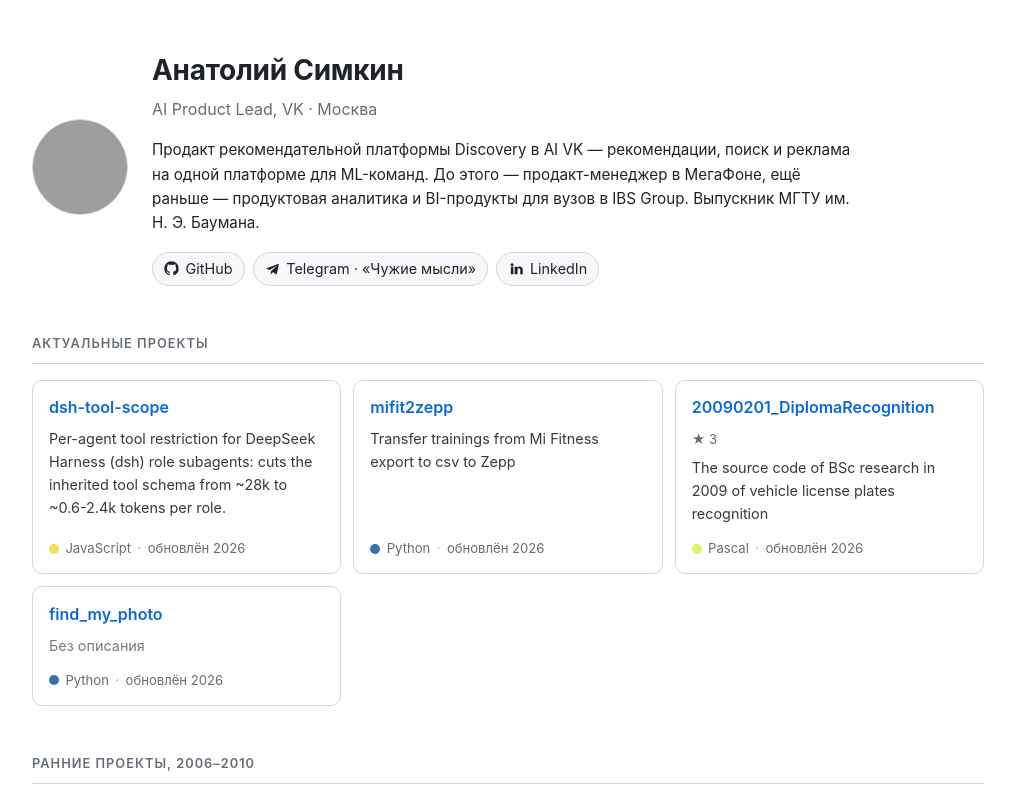
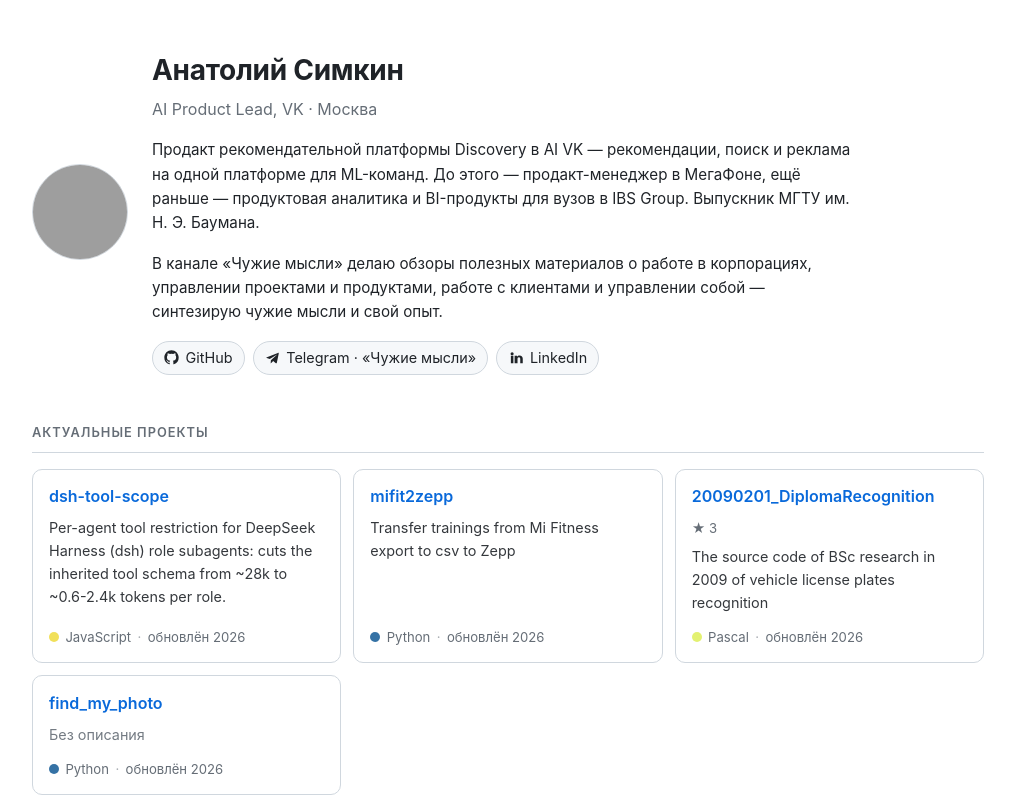
Before and after one commit to asimkin/asimkin.github.io, a plain HTML site: page index.html in a window 1280 px wide. Shown: the top 797 px of the page, without its empty margins (132-1147 px from the left). Drawn offline with Linux system fonts and the light colour scheme; grey boxes are pictures that could not be loaded.

Commit message:
merge linkedin bio with telegram channel intro

```diff
--- a/index.html
+++ b/index.html
@@ -69,6 +69,9 @@ footer { margin-top: 4rem; padding-top: 1.5rem; border-top: 1px solid var(--line
       <p class="bio">Продакт рекомендательной платформы Discovery в AI VK — рекомендации, поиск и реклама
       на одной платформе для ML-команд. До этого — продакт-менеджер в МегаФоне, ещё раньше —
       продуктовая аналитика и BI-продукты для вузов в IBS Group. Выпускник МГТУ им. Н. Э. Баумана.</p>
+      <p class="bio">В канале «Чужие мысли» делаю обзоры полезных материалов о работе в корпорациях,
+      управлении проектами и продуктами, работе с клиентами и управлении собой — синтезирую чужие
+      мысли и свой опыт.</p>
       <div class="links">
         <a href="https://github.com/asimkin" target="_blank" rel="noopener">
           <svg viewBox="0 0 24 24" aria-hidden="true"><path d="M12 .5C5.73.5.5 5.73.5 12a11.5 11.5 0 0 0 7.86 10.92c.58.1.79-.25.79-.55v-1.94c-3.2.7-3.88-1.54-3.88-1.54-.52-1.33-1.28-1.68-1.28-1.68-1.05-.72.08-.7.08-.7 1.16.08 1.77 1.19 1.77 1.19 1.03 1.77 2.7 1.26 3.36.96.1-.75.4-1.26.73-1.55-2.55-.29-5.24-1.28-5.24-5.68 0-1.26.45-2.29 1.19-3.1-.12-.29-.52-1.46.11-3.05 0 0 .97-.31 3.18 1.18a10.9 10.9 0 0 1 5.8 0c2.2-1.49 3.17-1.18 3.17-1.18.63 1.59.23 2.76.12 3.05.74.81 1.18 1.84 1.18 3.1 0 4.41-2.69 5.38-5.25 5.67.41.36.78 1.06.78 2.14v3.17c0 .3.2.66.8.55A11.5 11.5 0 0 0 23.5 12C23.5 5.73 18.27.5 12 .5z"/></svg>
```
